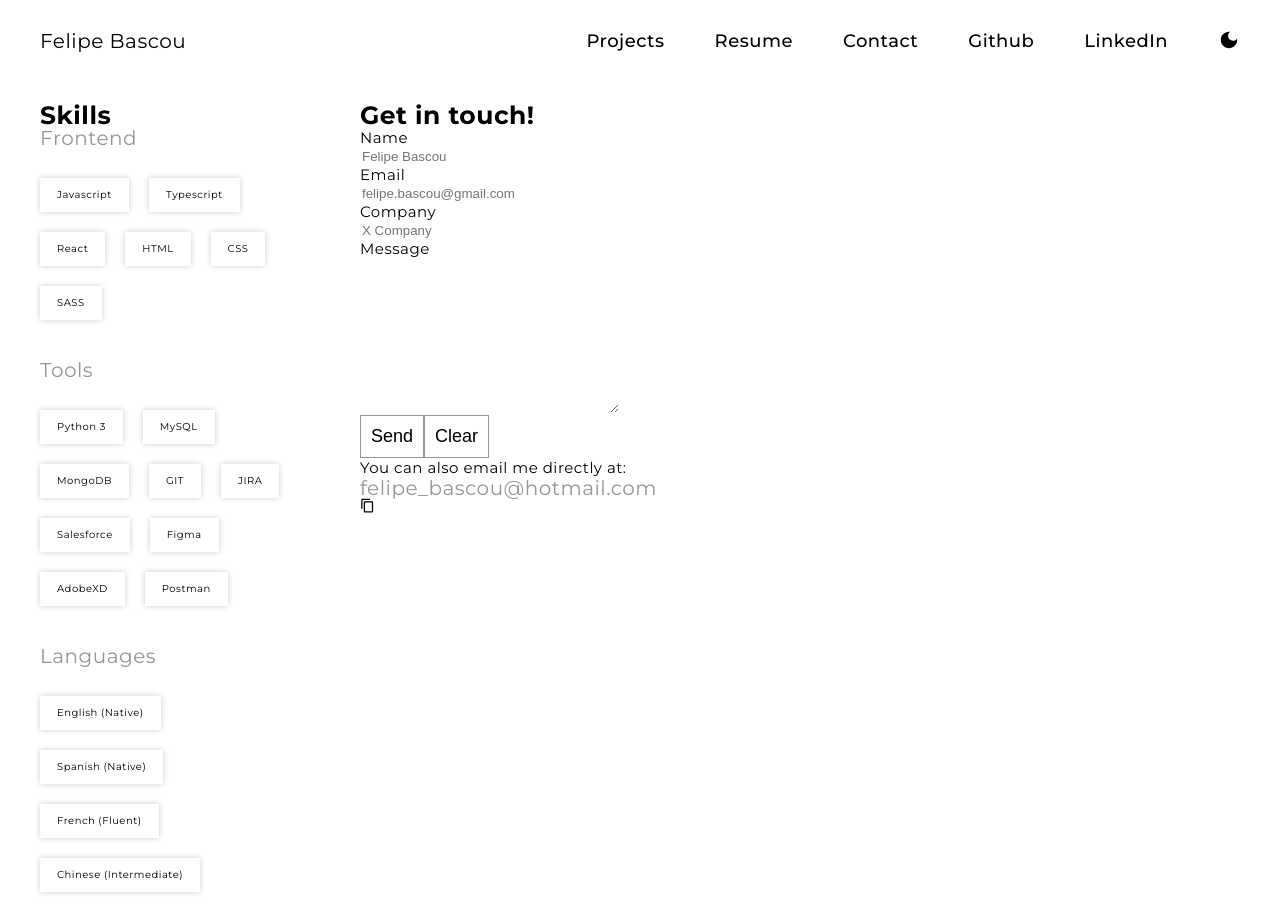
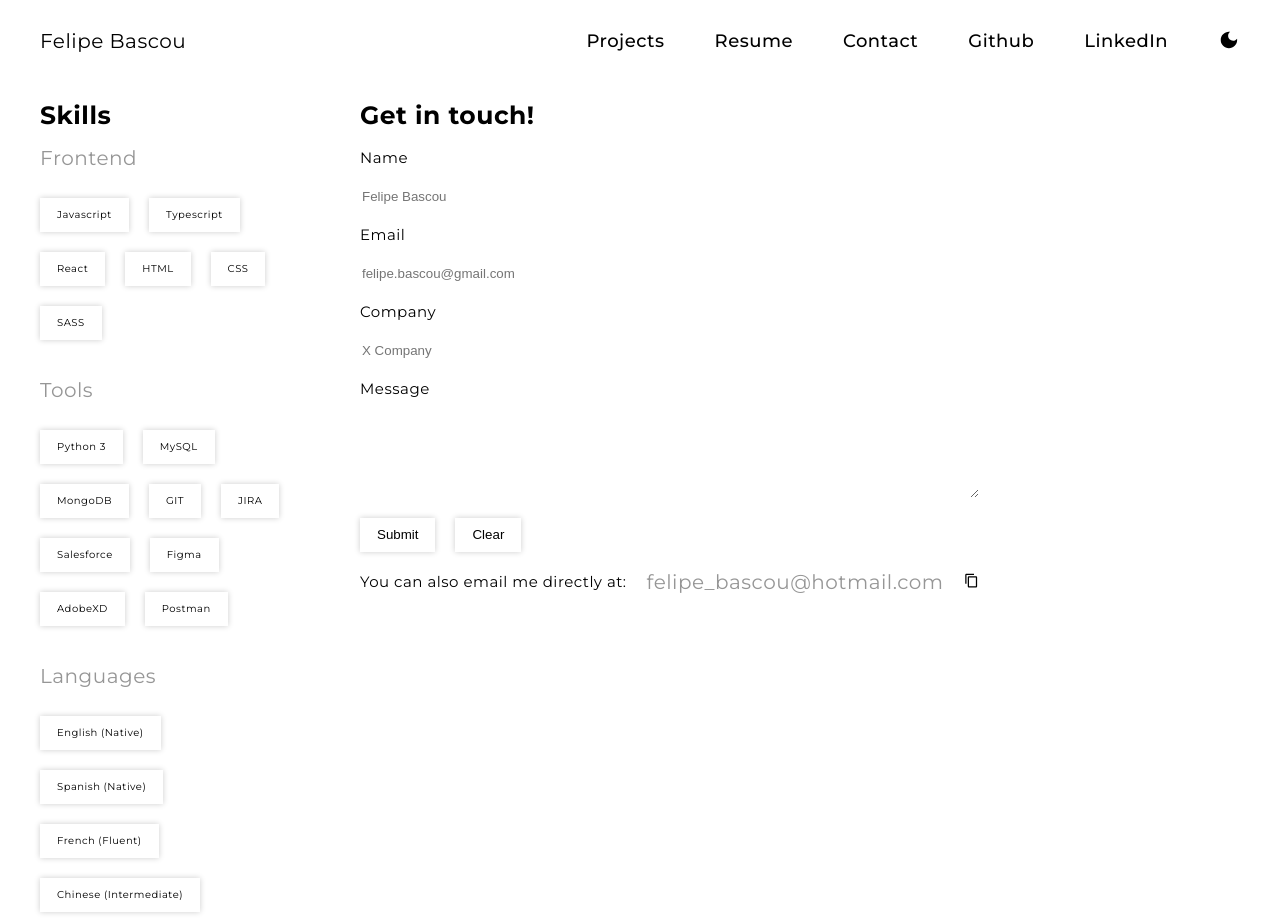
Before and after one commit to FBascou/portfolio, a React (Vite) app in the folder frontend/: page /contact in a window 1280 px wide. Built offline with nearby package versions, Linux system fonts and the light colour scheme.

Commit message:
Update ProjectItem, ContactPage, SkillsPage, base

```diff
--- a/frontend/src/components/ProjectItem/ProjectItem.scss
+++ b/frontend/src/components/ProjectItem/ProjectItem.scss
@@ -3,7 +3,7 @@
   flex-direction: column;
   flex: none;
   gap: 3rem;
-  width: 100rem;
+  width: 107rem;
   height: 100%;
   white-space: pre-wrap;
   // padding: 0 1rem;
--- a/frontend/src/pages/ContactPage/ContactPage.scss
+++ b/frontend/src/pages/ContactPage/ContactPage.scss
@@ -0,0 +1,32 @@
+.contact-container {
+  display: flex;
+  flex-direction: column;
+  gap: 2rem;
+}
+
+.contact-content {
+  display: flex;
+  flex-direction: column;
+  gap: 2rem;
+}
+
+.form-group {
+  display: flex;
+  flex-direction: column;
+  gap: 2rem;
+}
+
+.form-btn-group {
+  display: flex;
+  gap: 2rem;
+}
+
+.contact-extra-info {
+  display: flex;
+  align-items: center;
+  gap: 2rem;
+}
+
+.contact-icon {
+  cursor: pointer;
+}
--- a/frontend/src/pages/ContactPage/ContactPage.tsx
+++ b/frontend/src/pages/ContactPage/ContactPage.tsx
@@ -1,6 +1,7 @@
 import ContentCopyIcon from '@mui/icons-material/ContentCopy'
+import Box from '../../components/Box/Box'
 import { useState } from 'react'
-import { preview } from 'vite'
+import './ContactPage.scss'
 
 interface InputValueInterface {
   name: string
@@ -19,9 +20,13 @@ const initialInputValue: InputValueInterface = {
 const ContactPage = () => {
   const [inputValue, setInputValue] = useState(initialInputValue)
 
-  // focus color: purple
-  // correct color: green
-  // incorrect color: red
+  // Dark Mode // Light Mode
+  // normal color: white / black shadow
+  // focus color: purple / purple shadow
+  // correct color: green / green shadow
+  // incorrect color: red / red shadow
+  // submit color: blue? white? white fill? blue fill?
+  // clear color: yellow/orange?
 
   const handleInputValue = (
     event: React.ChangeEvent<HTMLInputElement> | React.ChangeEvent<HTMLTextAreaElement>,
@@ -92,14 +97,18 @@ const ContactPage = () => {
             name="message"
             id="message"
             cols={30}
-            rows={10}
+            rows={5}
             required
             onChange={handleInputValue}
           ></textarea>
         </div>
-        <div className="btn-group">
-          <button type="submit">Send</button>
-          <button type="reset">Clear</button>
+        <div className="form-btn-group">
+          <button type="submit">
+            <Box item={'Submit'} color={'purple'} />
+          </button>
+          <button type="reset">
+            <Box item={'Clear'} color={'blue'} />
+          </button>
         </div>
       </form>
       <div className="contact-extra-info">
--- a/frontend/src/pages/SkillsPage/SkillsPage.scss
+++ b/frontend/src/pages/SkillsPage/SkillsPage.scss
@@ -1,6 +1,8 @@
-// .skills-container {
-//   width: 100%;
-// }
+.skills-container {
+  display: flex;
+  flex-direction: column;
+  gap: 2rem;
+}
 
 .skill-section {
   display: flex;
--- a/frontend/src/styles/_base.scss
+++ b/frontend/src/styles/_base.scss
@@ -76,18 +76,22 @@ main {
   transition: all 0.3s;
 
   button {
-    border: 1px solid rgb(150, 150, 150);
-    color: rgba($color: rgb(255, 255, 255), $alpha: 1);
-    padding: 1rem;
-    font-size: 1.8rem;
+    // border: 1px solid rgb(150, 150, 150);
+    // color: rgba($color: rgb(255, 255, 255), $alpha: 1);
+    // padding: 1rem;
+    border: none;
+    padding: 0;
+    margin: 0;
+    color: inherit;
+    // font-size: 1.8rem;
     cursor: pointer;
   }
 
-  button:hover {
-    background-color: rgb(255, 255, 255);
-    color: rgba($color: rgb(0, 0, 0), $alpha: 1);
-    transition: all 0.3s;
-  }
+  // button:hover {
+  //   background-color: rgb(255, 255, 255);
+  //   color: rgba($color: rgb(0, 0, 0), $alpha: 1);
+  //   transition: all 0.3s;
+  // }
 
   .icon {
     width: 3.5rem;
@@ -108,18 +112,21 @@ main {
   transition: all 0.3s;
 
   button {
-    border: 1px solid rgb(150, 150, 150);
-    color: rgba($color: rgb(0, 0, 0), $alpha: 1);
-    padding: 1rem;
-    font-size: 1.8rem;
+    // border: 1px solid rgb(150, 150, 150);
+    // color: rgba($color: rgb(0, 0, 0), $alpha: 1);
+    // padding: 1rem;
+    border: none;
+    padding: 0;
+    margin: 0;
+    // font-size: 1.8rem;
     cursor: pointer;
   }
 
-  button:hover {
-    background-color: rgb(66, 66, 69);
-    color: rgba($color: rgb(255, 255, 255), $alpha: 1);
-    transition: all 0.3s;
-  }
+  // button:hover {
+  //   background-color: rgb(66, 66, 69);
+  //   color: rgba($color: rgb(255, 255, 255), $alpha: 1);
+  //   transition: all 0.3s;
+  // }
 
   .icon {
     width: 3.5rem;
```
